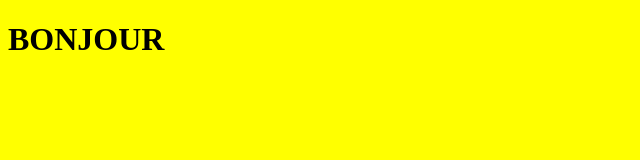
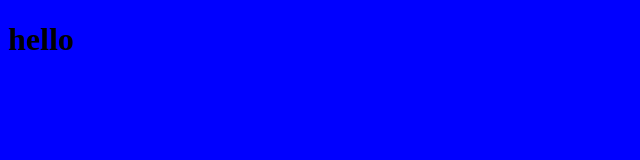
Before and after one commit to latifa117/test2, a plain HTML site: page index.html in a window 1280 px wide. Shown: the whole page, without its empty margins (0-640 px from the left). Drawn offline with Linux system fonts and the light colour scheme.

Commit message:
modifier background

```diff
--- a/index.html
+++ b/index.html
@@ -4,9 +4,9 @@
         <meta charset="utf-8"
         <title></title>
 		 </head>
-		 <body style=background-color:yellow	 >
+		 <body style=background-color:blue	 >
 
-			<h1 >BONJOUR</h1>
+			<h1 >hello</h1>
 
 		 </body>
 		 </html>
```
